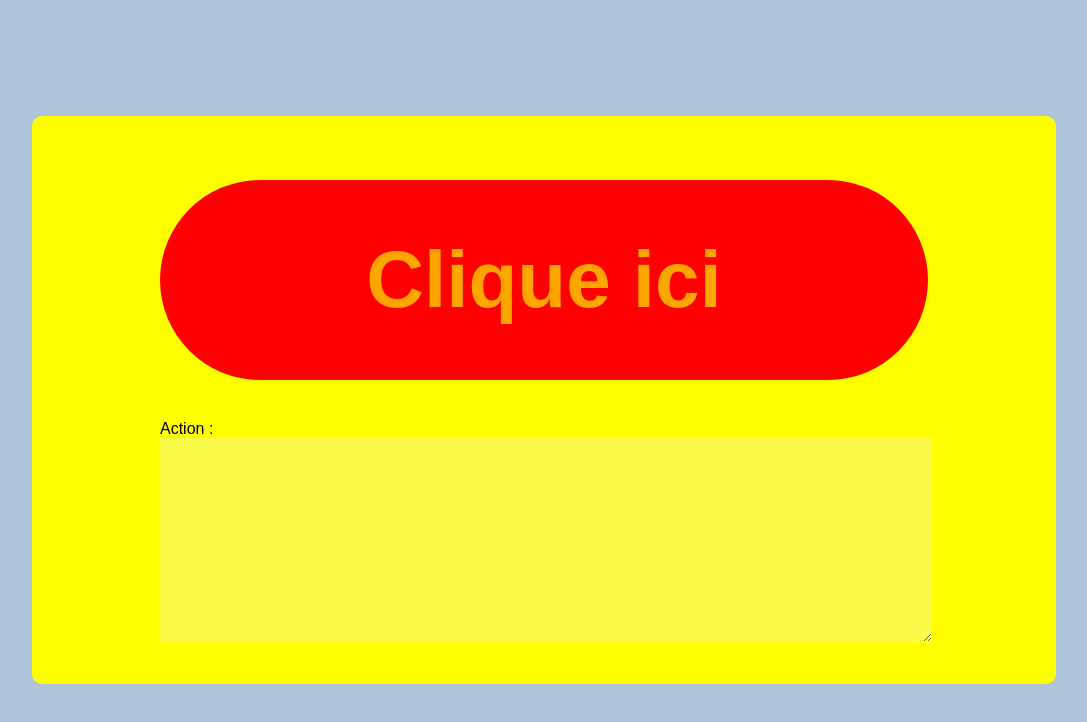
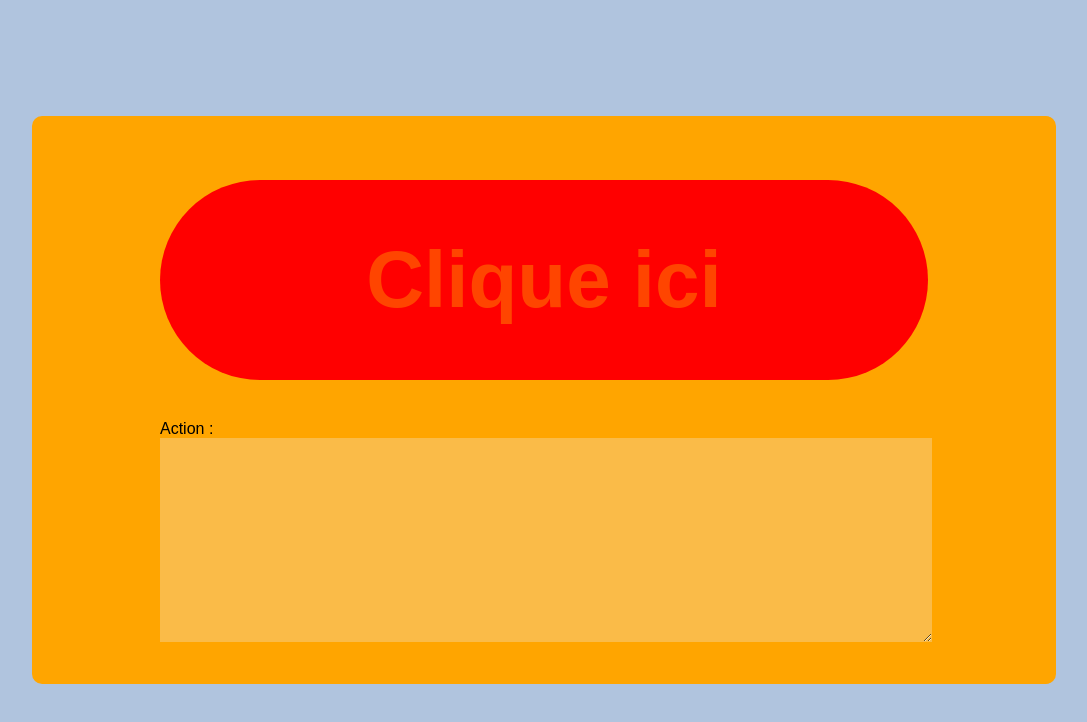
Before and after one commit to drmolixcool/boostone, a plain HTML site: page index.html in a window 1280 px wide. Shown: the whole page, without its empty margins (96-1183 px from the left). Drawn offline with Linux system fonts and the light colour scheme.

Commit message:
Changing color

```diff
--- a/style.css
+++ b/style.css
@@ -9,7 +9,7 @@ body {
     left: 50%;
     transform: translate(-50%, -50%);
 
-    background-color: yellow;
+    background-color: orange;
     border-radius: 10px;
 
     padding: 5% 10%;
@@ -35,11 +35,11 @@ body {
     font-family: Arial, sans-serif;
     font-weight: bold;
     font-size: 500%;
-    color: orange;
+    color: orangered;
 }
 
 .clicked {
-    background-color: orange !important;
+    background-color: orangered !important;
     color: red !important;
 }
 
```
